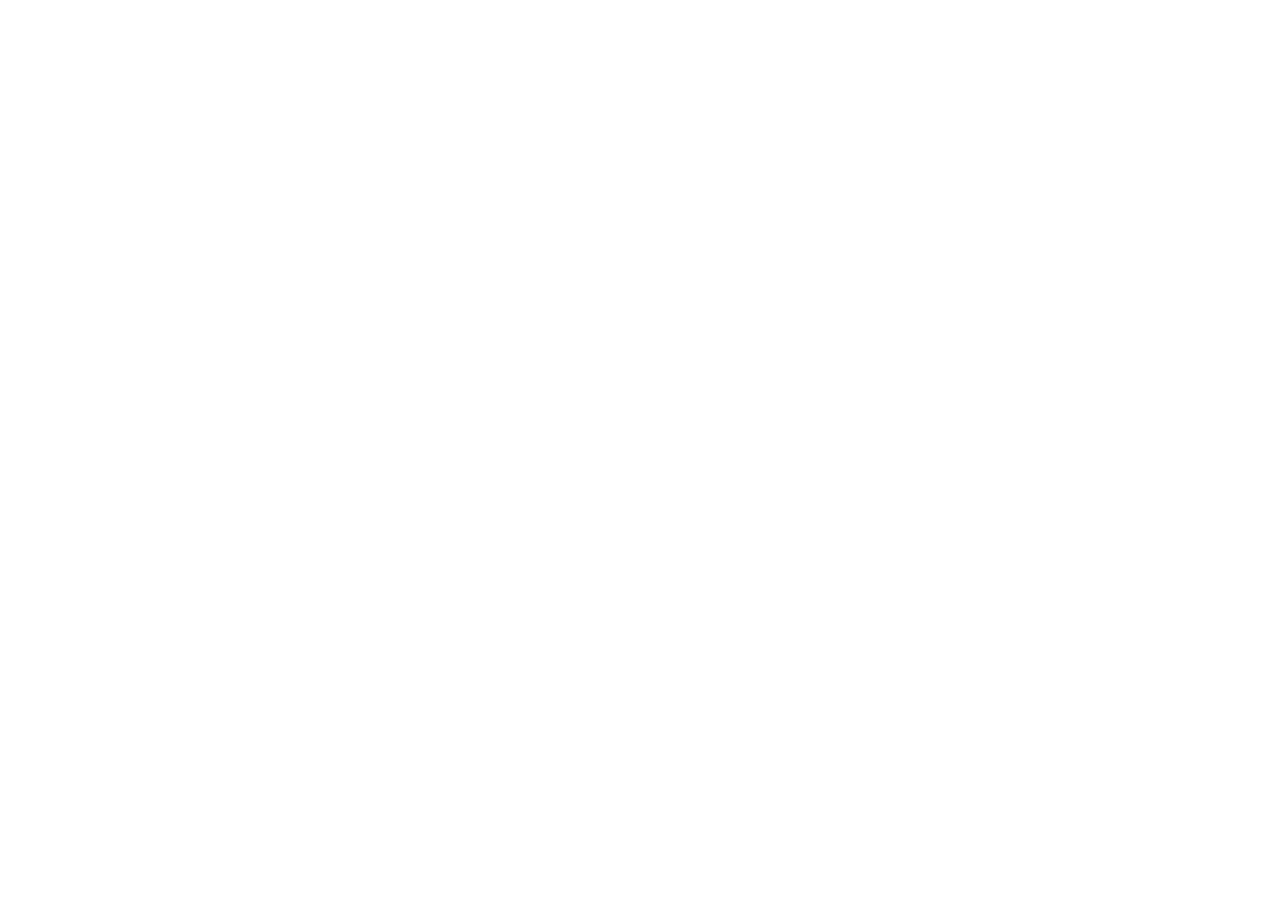
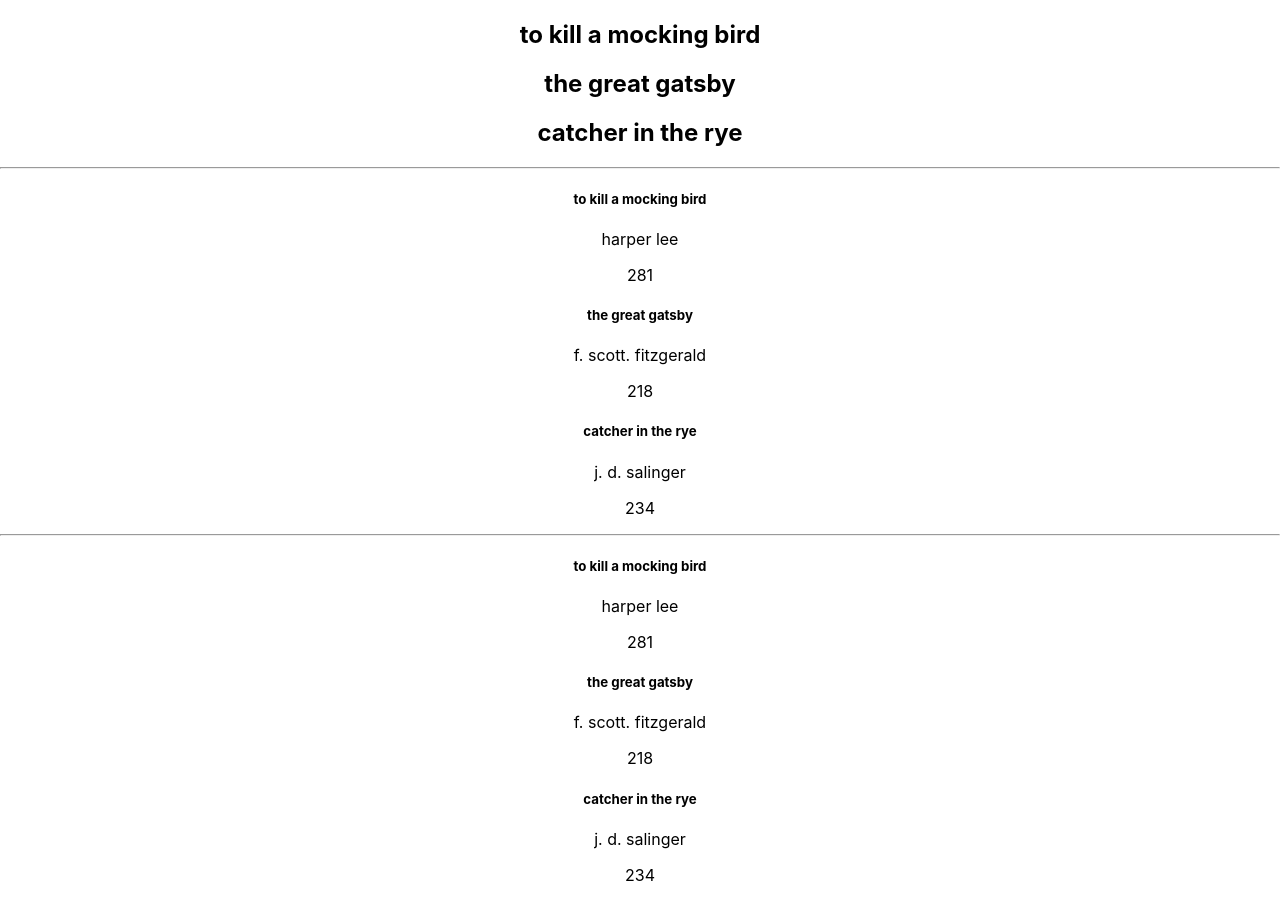
Before and after one commit to rkillickdev/gitpod-react, a React (Create React App) app in the folder my-app/: page / in a window 1280 px wide. Before the commit the page ends 800 px from the top, so only its background shows below. Built offline with nearby package versions, Linux system fonts and the light colour scheme.

Commit message:
add RenderingLists component

```diff
--- a/my-app/src/App.js
+++ b/my-app/src/App.js
@@ -9,6 +9,7 @@
 // import ConditionalRenderingFunctional from './components/ConditionalRenderingFunctional';
 // import NestingComponents from './components/NestingComponents';
 // import MethodsAsPropsParent from './components/MethodsAsPropsParent';
+import RenderingLists from './components/RenderingLists';
 
 function App() {
   return (
@@ -22,6 +23,7 @@
       {/* <ConditionalRenderingFunctional connected={false} /> */}
       {/* <NestingComponents /> */}
       {/* <MethodsAsPropsParent /> */}
+      <RenderingLists />
     </div>
   );
 }
--- /dev/null
+++ b/my-app/src/components/Book.js
@@ -0,0 +1,14 @@
+import React from 'react'
+
+function Book(props) {
+  const book = props.book
+  return (
+    <div>
+        <h5>{book.title}</h5>
+        <p>{book.author}</p>
+        <p>{book.pages}</p>
+    </div>
+  )
+}
+
+export default Book
--- /dev/null
+++ b/my-app/src/components/RenderingLists.js
@@ -0,0 +1,55 @@
+import React from 'react'
+import Book from './Book'
+
+function RenderingLists() {
+    const booklist = [
+        'to kill a mocking bird',
+        'the great gatsby',
+        'catcher in the rye'
+    ]
+
+    const books = [
+        {
+            title: 'to kill a mocking bird',
+            author: 'harper lee',
+            pages: 281
+        },
+        {
+            title: 'the great gatsby',
+            author: 'f. scott. fitzgerald',
+            pages: 218
+        },
+        {
+            title: 'catcher in the rye',
+            author: 'j. d. salinger',
+            pages: 234
+        }
+    ]
+  return (
+    <div>
+        {booklist.map(book => {
+            return <h2 key={book}>{book}</h2>
+        })}
+        <hr />
+        {
+            books.map(book => {
+                return (
+                    <div key={book.title}>
+                        <h5>{book.title}</h5>
+                        <p>{book.author}</p>
+                        <p>{book.pages}</p>
+                    </div>
+                )
+            })
+        }
+        <hr />
+        {
+            books.map(book => {
+                return <Book key={book.title} book={book} />
+            })
+        }
+    </div>
+  )
+}
+
+export default RenderingLists
```
